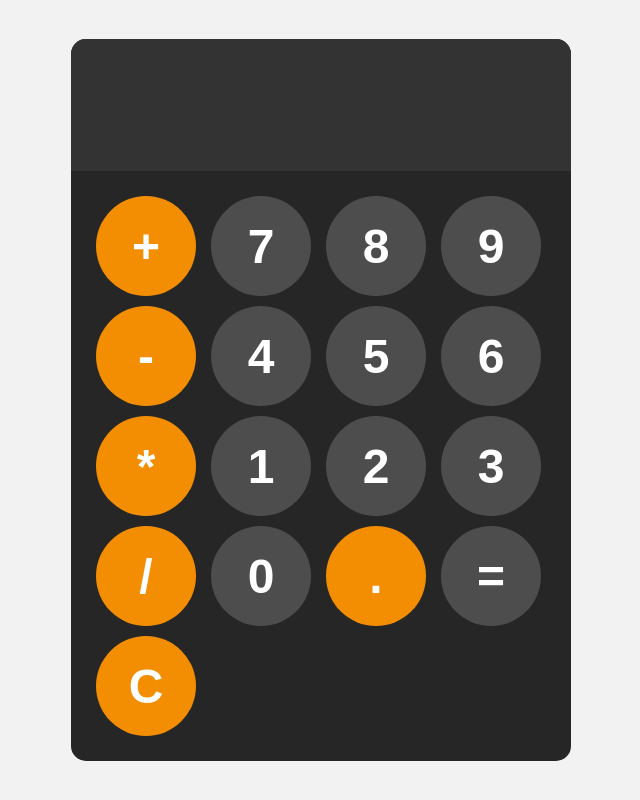
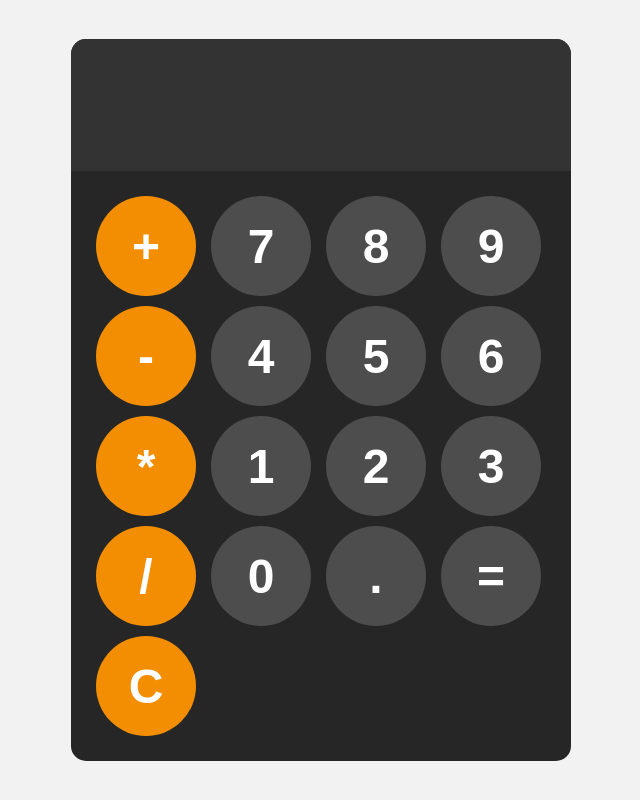
Before and after one commit to JacksonCap/Simple-Calculator, a plain HTML site: page index.html in a window 1280 px wide. Shown: the whole page, without its empty margins (319-959 px from the left). Drawn offline with Linux system fonts and the light colour scheme.

Commit message:
Update index.html

```diff
--- a/index.html
+++ b/index.html
@@ -24,7 +24,7 @@
             <button onclick="appendToDisplay('3')">3</button>
             <button onclick="appendToDisplay('/')" class="operator-btn">/</button>
             <button onclick="appendToDisplay('0')">0</button>
-            <button onclick="appendToDisplay('.')" class="operator-btn">.</button>
+            <button onclick="appendToDisplay('.')">.</button>
             <button onclick="calculate()">=</button>
             <button onclick="clearDisplay()" class="operator-btn">C</button>
         </div>
```
